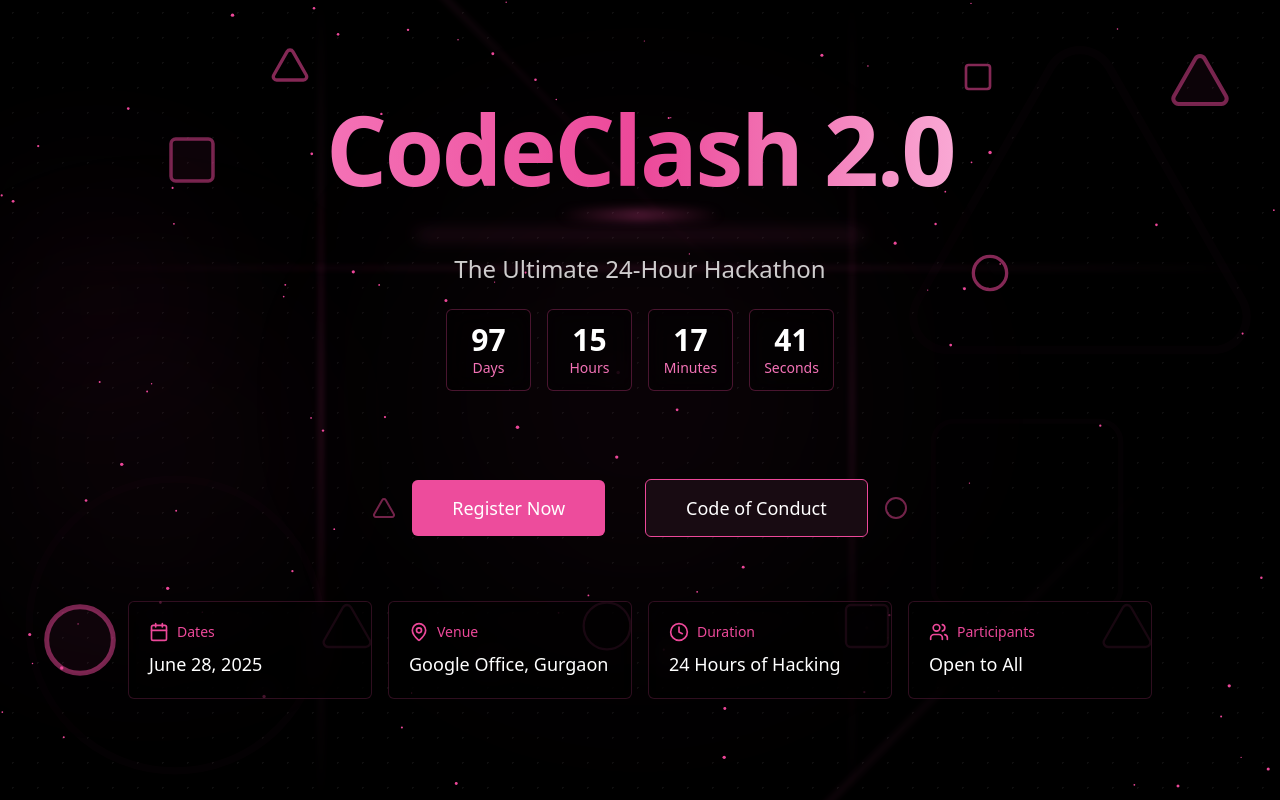
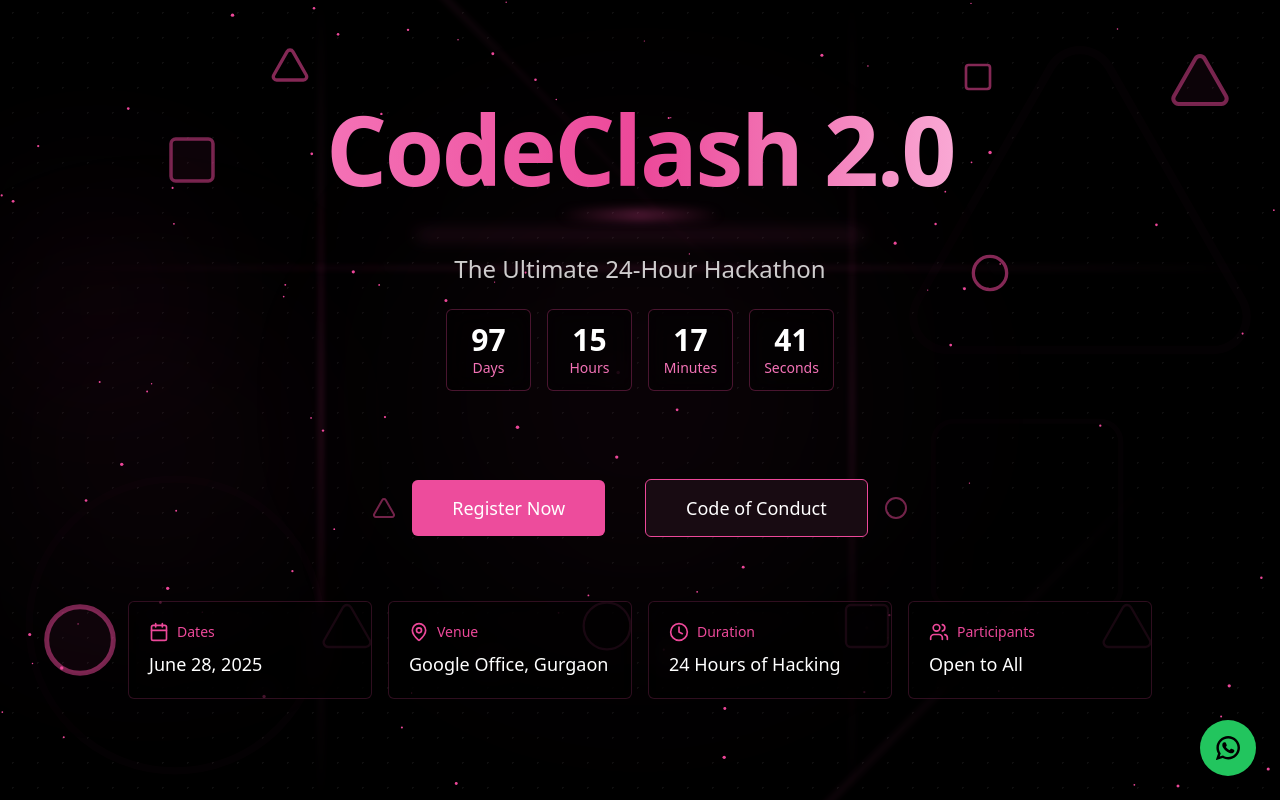
Before and after one commit to lak7/codeclash, a Next.js app: page / in a window 1280 px wide. Shown: the top 800 px of the page. Built offline with nearby package versions, Linux system fonts and the light colour scheme.

Commit message:
Added whatsapp

```diff
--- a/app/page.tsx
+++ b/app/page.tsx
@@ -8,6 +8,7 @@ import ParticipationSection from "@/components/participation-section";
 import PrizePoolSection from "@/components/prize-pool-section";
 import Footer from "@/components/footer";
 import TeamGrid from "@/components/team-grid";
+import WhatsAppButton from "@/components/whatsapp-button";
 // import RegistrationSection from "@/components/registration-section";
 
 export default function Home() {
@@ -45,6 +46,9 @@ export default function Home() {
 
       {/* Footer */}
       <Footer />
+
+      {/* WhatsApp Floating Button */}
+      <WhatsAppButton />
     </main>
   );
 }
--- /dev/null
+++ b/components/whatsapp-button.tsx
@@ -0,0 +1,28 @@
+import Link from "next/link";
+import Image from "next/image";
+
+export default function WhatsAppButton() {
+  return (
+    <Link
+      href="https://chat.whatsapp.com/HuYOZesGsgT96it0pR6r0O"
+      target="_blank"
+      rel="noopener noreferrer"
+      className="fixed bottom-6 right-6 z-50 bg-green-500 hover:bg-green-600 text-white p-4 rounded-full shadow-lg transition-all duration-300 hover:scale-110 group"
+      aria-label="Join our WhatsApp group"
+    >
+      <Image
+        src="/whatsapp.svg"
+        alt="WhatsApp"
+        width={24}
+        height={24}
+        className="group-hover:animate-pulse"
+      />
+
+      {/* Tooltip */}
+      <div className="absolute bottom-full right-0 mb-2 px-3 py-1 bg-gray-900 text-white text-sm rounded-lg opacity-0 group-hover:opacity-100 transition-opacity duration-300 whitespace-nowrap">
+        Join CodeClash WhatsApp Group
+        <div className="absolute top-full right-4 w-0 h-0 border-l-4 border-r-4 border-t-4 border-transparent border-t-gray-900"></div>
+      </div>
+    </Link>
+  );
+}
```
Also changed, not shown: public/whatsapp.svg (added).
